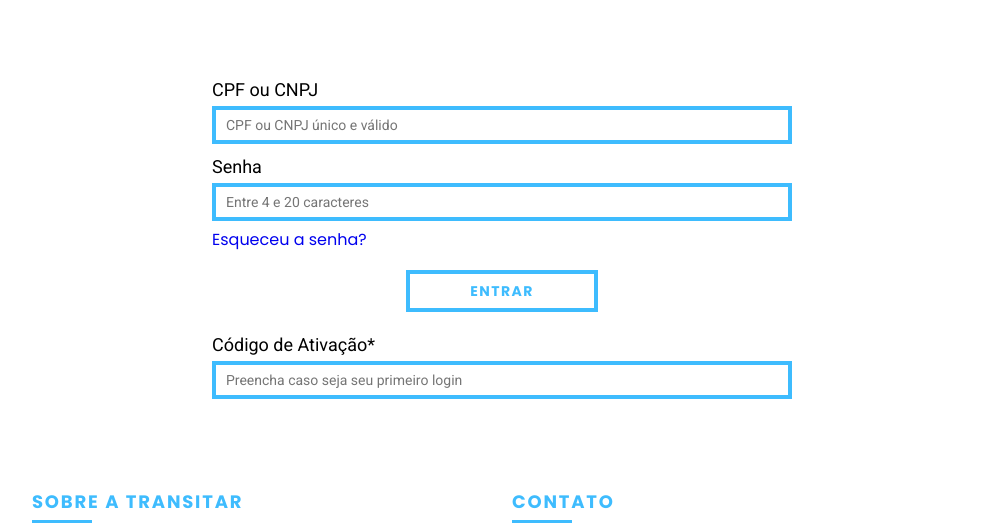
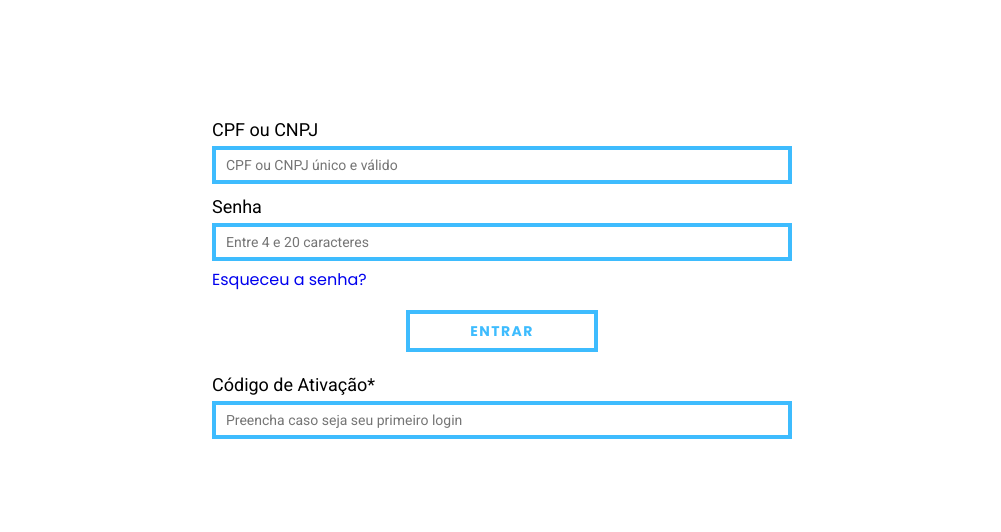
Before and after one commit to marcelopajr/zona-azul, a plain HTML site: page loginUser.html in a window 1280 px wide. Shown: the part 215-747 px from the top of the page, without its empty margins (138-1139 px from the left). Drawn offline with Linux system fonts and the light colour scheme.

Commit message:
Correção no Padding

```diff
--- a/css/style.css
+++ b/css/style.css
@@ -295,7 +295,7 @@ img {
 
 /* Formulário */
 .form {
-  padding: 40px 0;
+  padding: 80px 0;
   display: flex;
   justify-content: center;
 }
```
